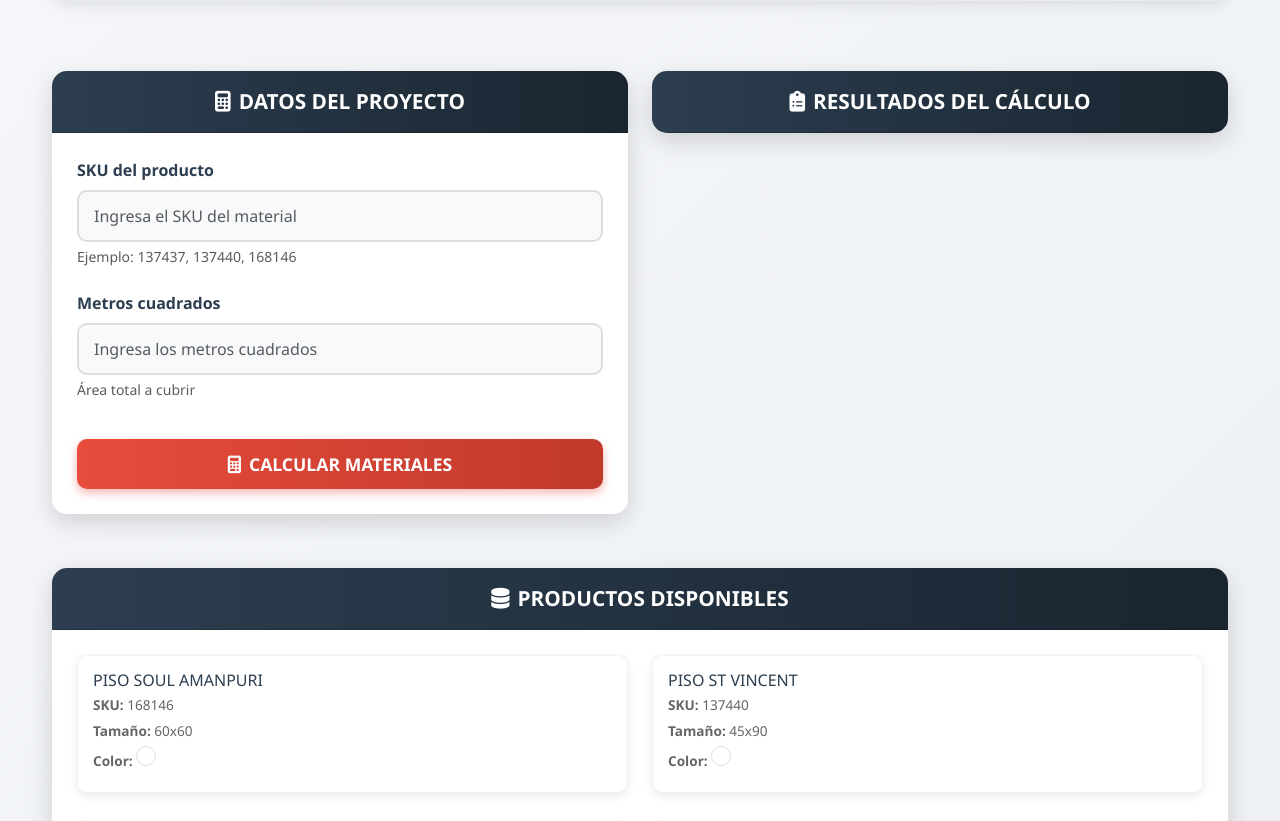
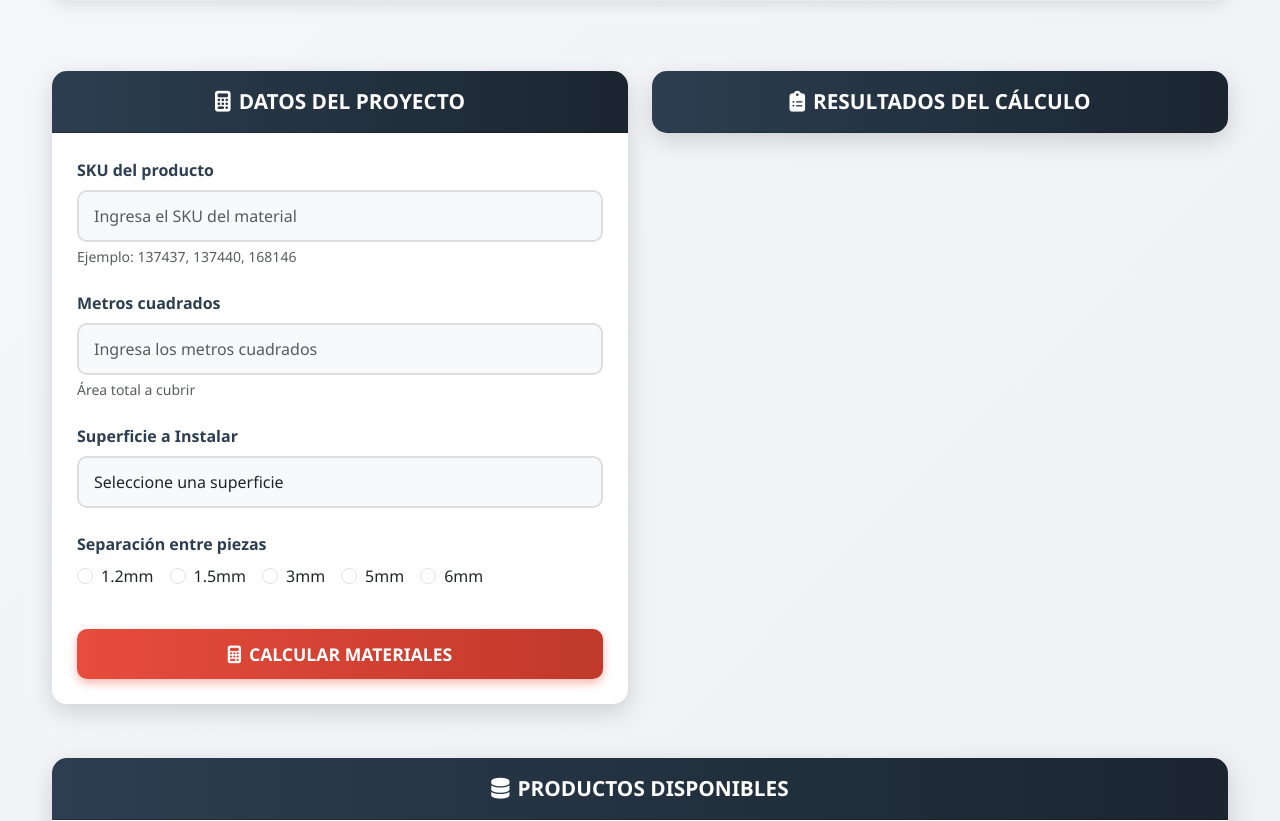
Before and after one commit to victoregonzalez01/pruebainter, a plain HTML site: page index.html in a window 1280 px wide. Shown: the part 235-1056 px from the top of the page. Drawn offline with nearby package versions, Linux system fonts and the light colour scheme.

Commit message:
Update index.html
actualizacion 1, boquilla

```diff
--- a/index.html
+++ b/index.html
@@ -10,7 +10,7 @@
     <link rel="stylesheet" href="style.css">
 
 </head>
-<body style="background-color:red;">
+<body>
     <div class="container">
         <header>
             <div class="logo-container">
@@ -41,7 +41,47 @@
                                 <input type="number" class="form-control" id="metros" placeholder="Ingresa los metros cuadrados">
                                 <div class="form-text">Área total a cubrir</div>
                             </div>
+                            <!-- Agregar después del campo de metros cuadrados -->
+                            <div class="mb-4">
+                                <label for="superficie" class="form-label">Superficie a Instalar</label>
+                                <select class="form-control" id="superficie" required>
+                                    <option value="" disabled selected>Seleccione una superficie</option>
+                                    <option value="piso">Piso</option>
+                                    <option value="muro">Muro</option>
+                                    <option value="fachada">Fachada</option>
+                                    <option value="bañera">Bañera</option>
+                                </select>
+                            </div>
 
+                            <div class="mb-4">
+                                <label class="form-label">Separación entre piezas</label>
+                                <div class="radio-group d-flex flex-wrap gap-3">
+                                    <div class="form-check">
+                                        <input class="form-check-input" type="radio" name="separacion" id="sep1.2" value="1.2" required>
+                                        <label class="form-check-label" for="sep1.2">1.2mm</label>
+                                    </div>
+                                    <div class="form-check">
+                                        <input class="form-check-input" type="radio" name="separacion" id="sep1.5" value="1.5">
+                                        <label class="form-check-label" for="sep1.5">1.5mm</label>
+                                    </div>
+                                    <div class="form-check">
+                                        <input class="form-check-input" type="radio" name="separacion" id="sep3" value="3">
+                                        <label class="form-check-label" for="sep3">3mm</label>
+                                    </div>
+                                    <div class="form-check">
+                                        <input class="form-check-input" type="radio" name="separacion" id="sep5" value="5">
+                                        <label class="form-check-label" for="sep5">5mm</label>
+                                    </div>
+                                    <div class="form-check">
+                                        <input class="form-check-input" type="radio" name="separacion" id="sep6" value="6">
+                                        <label class="form-check-label" for="sep6">6mm</label>
+                                    </div>
+                                </div>
+                                <div id="boquillaWarning" class="warning mt-2" style="display: none; color: #dc3545;">
+                                    <i class="fas fa-exclamation-triangle me-2"></i>
+                                    <span>Para bañeras, las separaciones de 5mm y 6mm no están disponibles</span>
+                                </div>
+                            </div>
                             <button type="button" class="btn btn-calculate" id="calculateBtn">
                                 <i class="fas fa-calculator me-2"></i>CALCULAR MATERIALES
                             </button>
@@ -60,7 +100,26 @@
                     <div class="result-container" id="resultados">
                         <!-- Aquí se mostrarán los resultados -->
                     </div>
-
+                    <!-- Nueva sección para resultados de boquilla -->
+                       <div class="result-container" id="boquillaResultados" style="display: none;">
+                           <div class="boquilla-header">
+                               <h4><i class="fas fa-tools me-2"></i>RECOMENDACIÓN DE BOQUILLA</h4>
+                           </div>
+                           <div class="boquilla-content">
+                               <div class="boquilla-item">
+                                   <span>Tipo de boquilla:</span>
+                                   <span id="tipoBoquilla"></span>
+                               </div>
+                               <div class="boquilla-item">
+                                   <span>Sacos necesarios:</span>
+                                   <span id="sacosBoquilla"></span>
+                               </div>
+                               <div class="boquilla-item">
+                                   <span>Cálculo:</span>
+                                   <span id="calculoBoquilla"></span>
+                               </div>
+                           </div>
+                       </div>
                     <div class="error-message" id="errorMessage">
                         <!-- Mensajes de error -->
                     </div>
```
